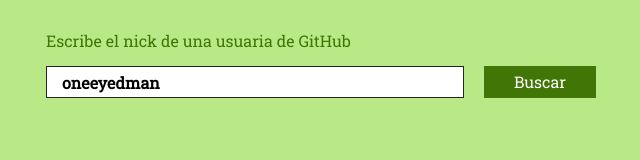
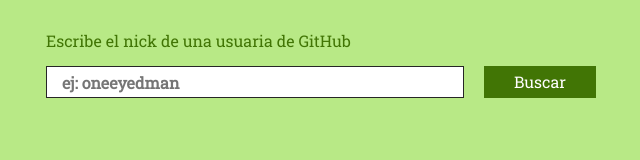
Before and after one commit to oneeyedman/github-o-trato, a plain HTML site: page index.html in a window 1280 px wide. Shown: the full height of the page, 319-959 px from the left. Drawn offline with Linux system fonts and the light colour scheme.

Commit message:
Add input placeholder

```diff
--- a/index.html
+++ b/index.html
@@ -13,7 +13,7 @@
     <section class="app__form">
       <div class="app__row">
         <label for="u-name" class="app__label">Escribe el nick de una usuaria de GitHub</label>
-        <input type="text" class="app__field" name="u-name" id="u-name" value="oneeyedman">
+        <input type="text" class="app__field" name="u-name" id="u-name" placeholder="ej: oneeyedman">
         <button class="app__search-btn" type="button">Buscar</button>
       </div>
     </section>
```
